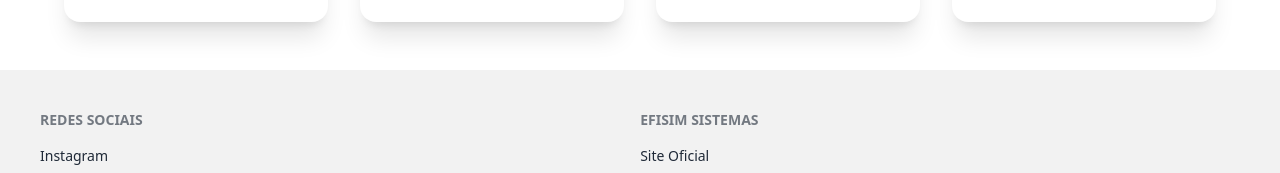
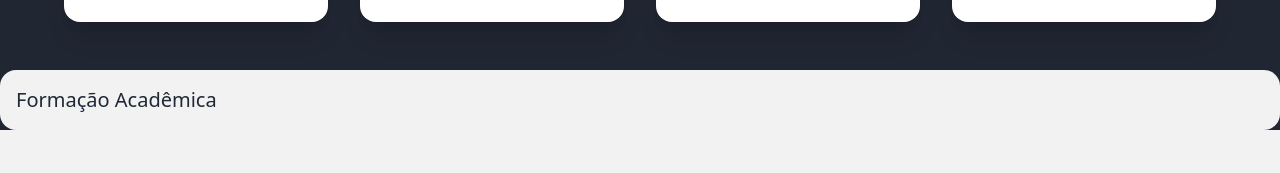
Before and after one commit to Vinicius-Academico/portifolio, a React (Vite) app: page / in a window 1280 px wide. Shown: the part 1312-1485 px from the top of the page. Built offline with nearby package versions, Linux system fonts and the light colour scheme.

Commit message:
adicionando formação academica

```diff
--- a/src/App.tsx
+++ b/src/App.tsx
@@ -1,4 +1,5 @@
 import { Footer } from "./components/footer"
+import { FormacaoAcademica } from "./components/formacaoAcademica"
 import { Presentation } from "./components/presentation"
 import { Technology } from "./components/technology"
 
@@ -8,6 +9,7 @@ function App() {
       <div>
         <Presentation/>
         <Technology/>
+        <FormacaoAcademica/>
         <Footer/>
       </div>
     </>
--- /dev/null
+++ b/src/components/formacaoAcademica/index.tsx
@@ -0,0 +1,14 @@
+export function FormacaoAcademica() {
+    return (
+        <>
+            <div tabIndex={0} className="collapse bg-base-200">
+                <div className="collapse-title text-xl font-medium">Formação Acadêmica</div>
+                <div className="collapse-content">
+                    <p>Instituto Federal do Mato Grosso do Sul</p>
+                    <p>Tecnólogo em Tecnologia em Análise e Desenvolvimento de Sistemas</p>
+                    <p>Cursando, 6º semestre.</p>
+                </div>
+            </div>
+        </>
+    )
+}
--- a/src/components/presentation/index.tsx
+++ b/src/components/presentation/index.tsx
@@ -1,4 +1,4 @@
-export function Presentation () {
+export function Presentation() {
   return (
     <>
       <div className="hero bg-base-200 min-h-screen">
--- a/src/index.css
+++ b/src/index.css
@@ -7,3 +7,8 @@
     @apply bg-emerald-500 p-4 rounded
   }
 }
+
+
+body {
+  background-color: #202632;
+}
```
Lines whose indentation alone changed are shown as unchanged.
